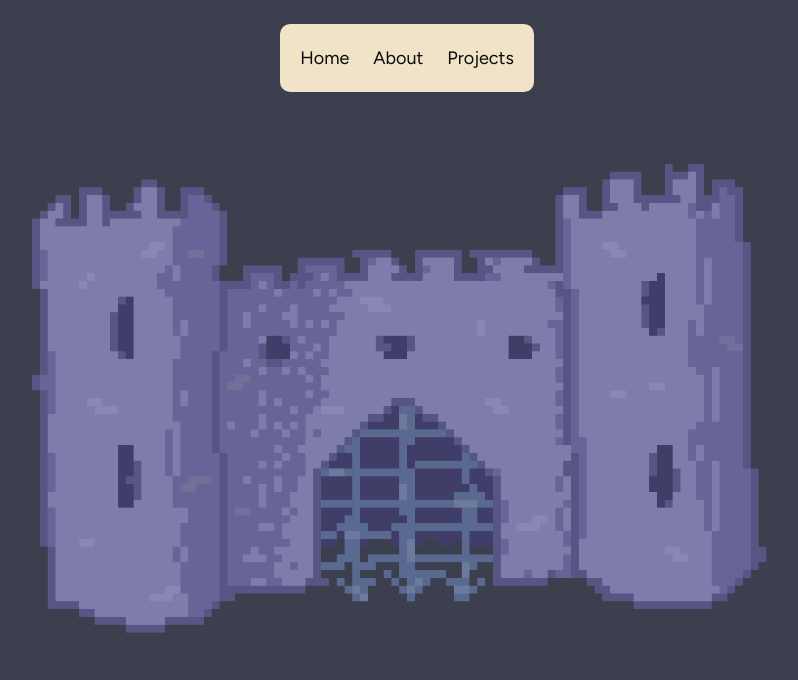
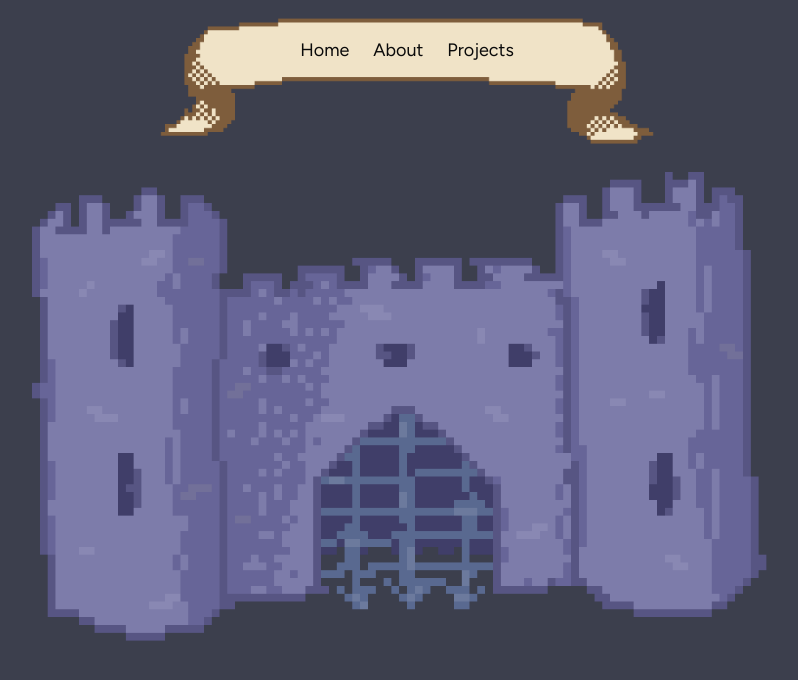
Before and after one commit to indi-rin/medieval-portfolio, a Next.js app: page / in a window 1280 px wide. Shown: the top 680 px of the page, without its empty margins (233-1031 px from the left). Built offline with nearby package versions, Linux system fonts and the light colour scheme.

Commit message:
add nav banner image

```diff
--- a/app/page.tsx
+++ b/app/page.tsx
@@ -7,7 +7,7 @@ export default function Home() {
   const router = useRouter();
 
   return (
-    <div className="flex justify-center pt-10 font-sans">
+    <div className="flex justify-center pt-16 font-sans">
       <AnimatedCastle onClick={() => router.push("/about")} />
     </div>
   );
--- a/components/app-nav.tsx
+++ b/components/app-nav.tsx
@@ -7,12 +7,23 @@ import {
   NavigationMenuLink,
   NavigationMenuList,
 } from "@/components/ui/navigation-menu";
+import Image from "next/image";
+import banner from "@/public/banner.png";
+import { useIsDesktop } from "@/lib/hooks";
 
 // INDI: Figure out how to space the options out
 export const AppNav = () => {
+  const isDesktop = useIsDesktop();
+
   return (
-    <div className="flex items-center justify-center w-full my-6">
-      <NavigationMenu className="bg-sand-dune rounded-lg w-full p-2">
+    <div className="flex items-center justify-center w-full my-6 relative">
+      <Image
+        src={banner}
+        alt=""
+        className="z-10 absolute inset-0 mx-auto -mt-9 lg:-mt-16"
+        width={isDesktop ? 500 : 340}
+      />
+      <NavigationMenu className="z-20 relative bg-transparent">
         <NavigationMenuList>
           <NavigationMenuItem>
             <NavigationMenuLink render={<Link href="/" />}>
```
Also changed, not shown: public/banner.png (added).
